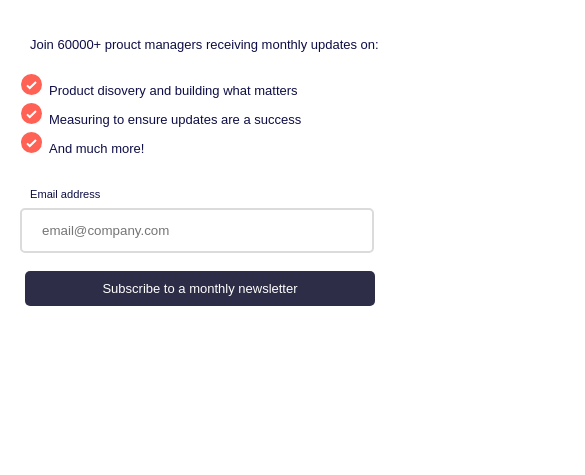
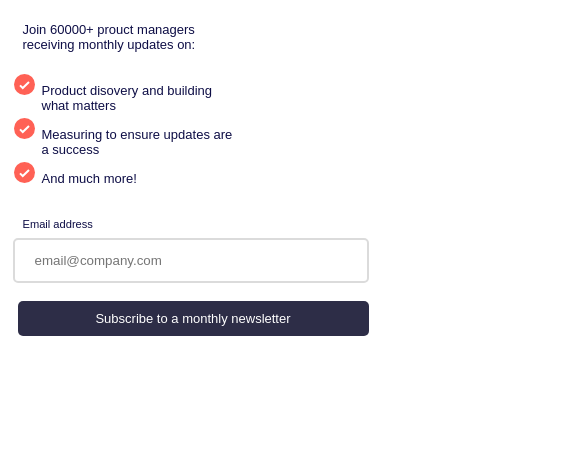
Before and after one commit to abdussalamqasim/front-end-project, a plain HTML site: page index.html in a window 390 px wide. Shown: the part 369-844 px from the top of the page, 585 px wide, since content can reach past the window. Drawn offline with Linux system fonts and the light colour scheme.

Commit message:
Add files via upload

```diff
--- a/index.html
+++ b/index.html
@@ -7,7 +7,9 @@
     <title>Document</title>
   </head>
   <body>
+    <div class="container"></div>
     <div class="all kill">
+
       <section class="text">
         <h1>Stay Updated!</h1>
         <div id="heading">
@@ -26,14 +28,16 @@
         </div>
 
         <input type="email" placeholder="email@company.com" class="email" />
-        <button class="btn">Subscribe to a monthly newsletter</button>
+        <button type="button" class="btn">
+          Subscribe to a monthly newsletter
+        </button>
       </section>
       <section class="image">
         <img src="images/illustration-sign-up-desktop.svg" alt="" />
       </section>
     </div>
     <div class="modal hidden alls">
-      <img src="images/icon-success.svg" alt="success" />
+      <img src="images/icon-success.svg" alt="success" class="icon" />
       <h1 class="header">Thanks for subscribing!</h1>
       <p class="confirmation">
         A confirmation email has been sent to
@@ -44,6 +48,7 @@
     </div>
 
     <div class="overlay hidden"></div>
+  </div>
     <script src="script.js"></script>
   </body>
 </html>
--- a/styles.css
+++ b/styles.css
@@ -164,18 +164,22 @@ header {
     background-color: white;
     width: 100%;
   }
+  .container {
+    width: 100%;
+  }
   .all::before {
     content: url("images/illustration-sign-up-mobile.svg");
     top: 0;
-    left: 70px;
+    left: 0;
     position: absolute;
-    margin-right: auto;
-    margin-left: -70px;
+    /* margin-right: ; */
+    /* margin-left: -70px; */
     width: 100%;
   }
   .all {
-    margin-left: -200px;
+    /* margin-left: -200px; */
     margin-top: 150px;
+    width: 100%;
   }
 
   li {
@@ -186,12 +190,12 @@ header {
     display: none;
   }
   button {
-    width: 350px;
+    width: 180%;
     margin-right: 10px;
     margin-left: -20px;
   }
   input {
-    width: 310px;
+    width: 160%;
     margin-right: 10px;
     margin-left: -25px;
     /* padding: 8px; */
@@ -248,4 +252,7 @@ header {
     margin-bottom: 10px;
     margin-top: -10px;
   }
+  .text {
+    margin-left: -100px;
+  }
 }
```
